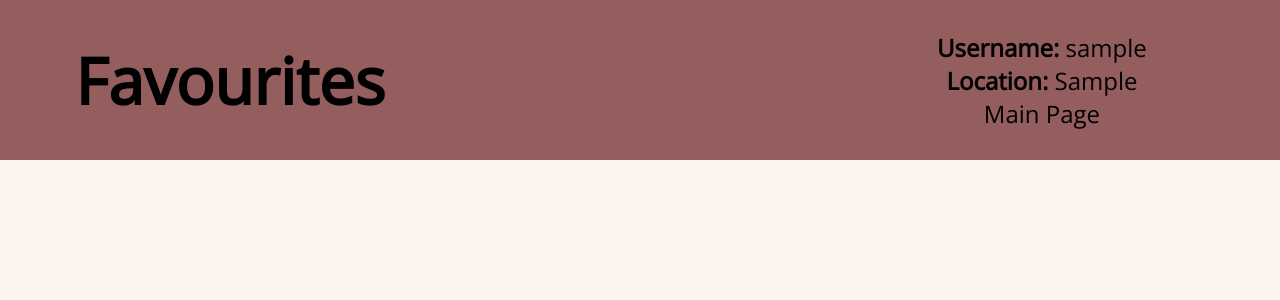
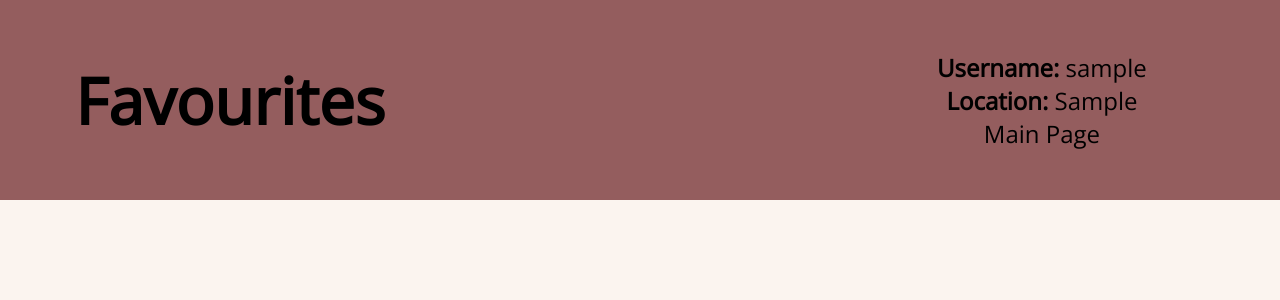
Before and after one commit to Pawlik02/coffee-finder, a Django app: page /coffee_finder/favourites/ in a window 1280 px wide. Shown: the top 300 px of the page. Run offline with Django 3.2, Linux system fonts and the light colour scheme; a user stored in the database is signed in; tables that the repository leaves empty hold one stand-in row (values such as "Sample post"); data that the repository does not hold is empty.

Commit message:
Css icon update

```diff
--- a/stronka/coffee_finder/static/coffee_finder/favourites.css
+++ b/stronka/coffee_finder/static/coffee_finder/favourites.css
@@ -8,7 +8,7 @@
   background-color: #945D5E;
   /* background-color: blue; */
   display: flex;
-  height: 10em;
+  height: 12.5em;
   width: 100%;
   flex-direction: row;
   align-items: center;
--- a/stronka/coffee_finder/static/coffee_finder/place.css
+++ b/stronka/coffee_finder/static/coffee_finder/place.css
@@ -8,7 +8,7 @@
   background-color: #945D5E;
   /* background-color: blue; */
   display: flex;
-  height: 10em;
+  height: 12.5em;
   width: 100%;
   flex-direction: row;
   align-items: center;
--- a/stronka/coffee_finder/static/coffee_finder/swipe.js
+++ b/stronka/coffee_finder/static/coffee_finder/swipe.js
@@ -6,6 +6,7 @@ document.querySelector('#right').addEventListener("onclick", mouseClickRight);
 
 function mouseOverLeft() {
   document.querySelector('.content').style.transform = "rotate(-10deg)";
+  document.querySelector('.grinder').style.transform = "rotate(10deg) translateX(100px)";
   document.querySelector('#grind').classList.add("grind");
   document.querySelector('#grind').style.opacity = "1";
 }
@@ -14,6 +15,8 @@ function mouseOut() {
   document.querySelector('.content').style.transform = "rotate(0deg)";
   document.querySelector('.content').classList.remove("clickedR");
   document.querySelector('.content').classList.remove("clickedL");
+  document.querySelector('.bean').style.transform = "rotate(0deg) translateX(0px)";
+  document.querySelector('.grinder').style.transform = "rotate(0deg) translateX(0px)";
   document.querySelector('#grind').classList.remove("grind");
   document.querySelector('#save').classList.remove("save");
   document.querySelector('#grind').style.opacity = "0";
@@ -22,6 +25,7 @@ function mouseOut() {
 
 function mouseOverRight() {
   document.querySelector('.content').style.transform = "rotate(10deg)";
+  document.querySelector('.bean').style.transform = "rotate(-10deg) translateX(-100px)";
   document.querySelector('#save').classList.add("save");
   document.querySelector('#save').style.opacity = "1";
 }
```
Also changed, not shown: stronka/coffee_finder/static/coffee_finder/master.css (+5 -3 lines).
